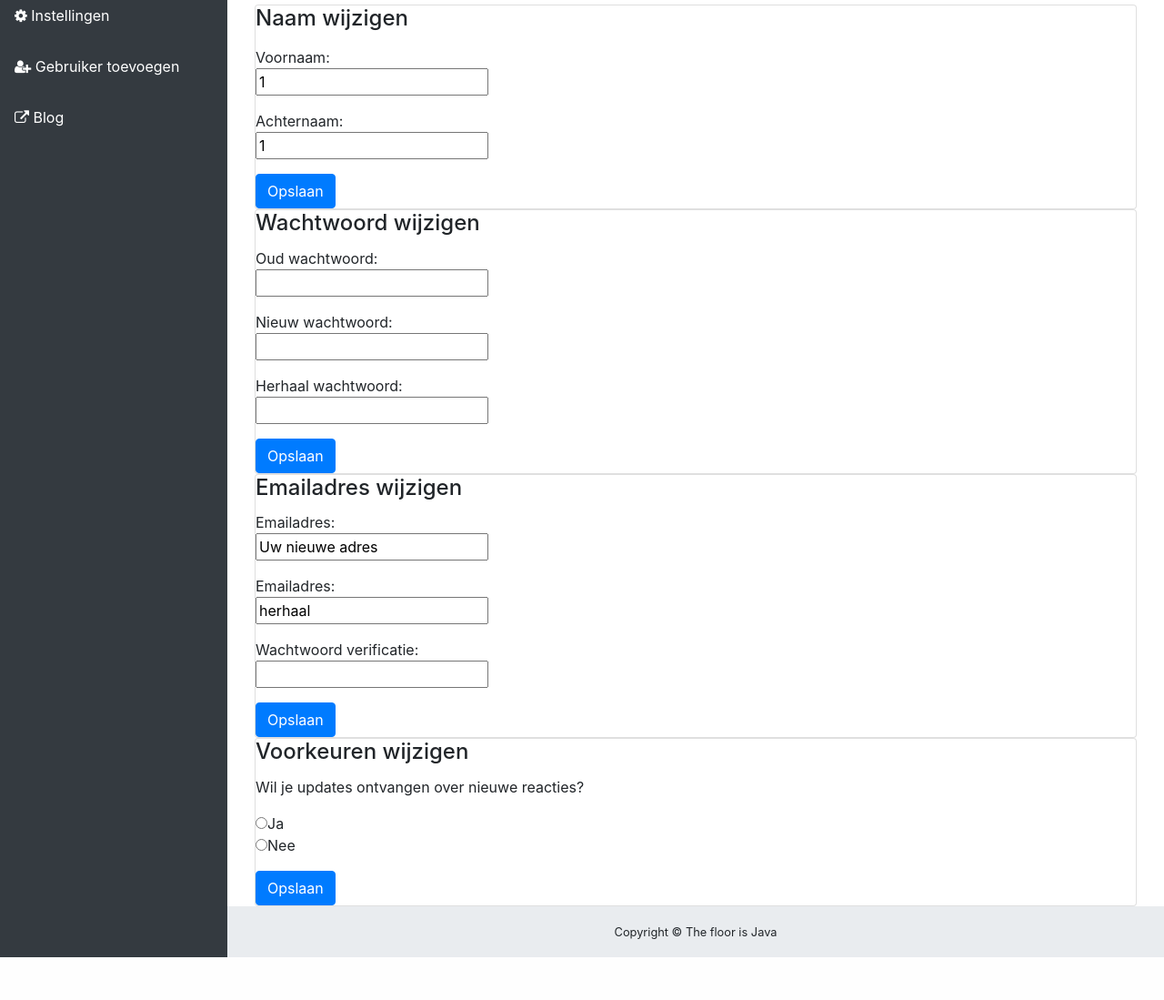
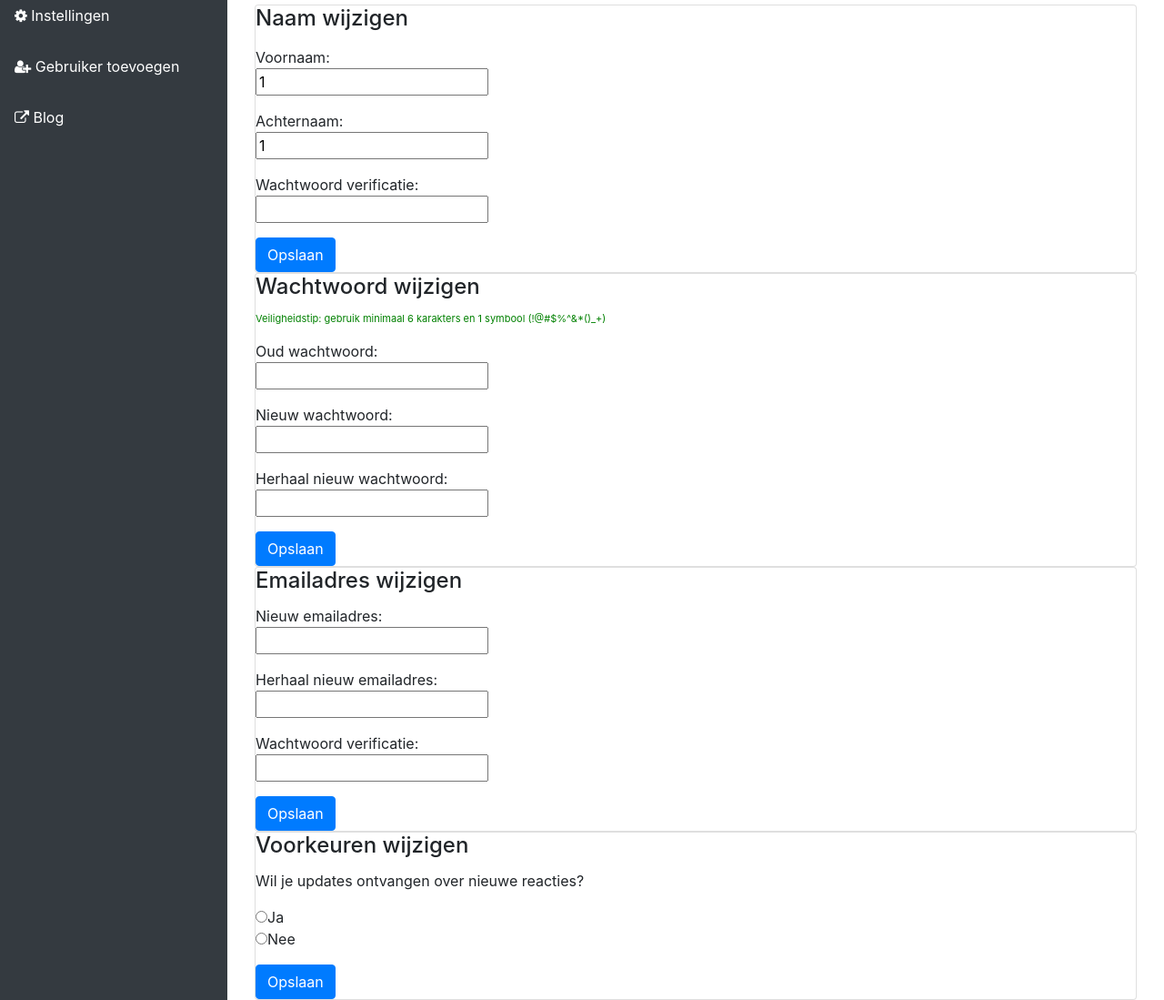
Before and after one commit to HofmanErik/KBS-project, a PHP site: page /admin/account.php in a window 1280 px wide. Shown: the part 235-1334 px from the top of the page at 91% size. Before the commit the page ends 1287 px from the top, so only its background shows below. Run offline with PHP 8.4, Linux system fonts and the light colour scheme; the visitor is signed in with stand-in values (Sample User, id 1); data comes from the database, SQL or seed files in the repository; some libraries are stand-ins or nearby versions.

Commit message:
verificatie en wachtwoordwijzig tip

```diff
--- a/Blog/admin/account.php
+++ b/Blog/admin/account.php
@@ -30,14 +30,21 @@ $naamVeranderingResponse = " ";
 if (isset($_POST["opslaan1"])) {
     $postvoornaam = $_POST['voornaam'];
     $postachternaam = $_POST["achternaam"];
+    $verifyForm = $_POST["naamVerifyForm"];
+    $wwhashOld = $_SESSION['wwhash'];
+    $passwrdVerify = password_verify($verifyForm, $wwhashOld);
     $mnr = $_SESSION['mnr'];
 
-    $sql = "UPDATE medewerker SET voornaam = '$postvoornaam', achternaam = '$postachternaam' WHERE mnr = '$mnr'";
-    $naamVeranderingResponse = "<font color='green'>* Bedankt uw naam is gewijzigd</font>";
+    if ($passwrdVerify == TRUE) {
 
-    $stmt = $conn->prepare($sql);
-    $stmt->execute();
+        $sql = "UPDATE medewerker SET voornaam = '$postvoornaam', achternaam = '$postachternaam' WHERE mnr = '$mnr'";
+        $naamVeranderingResponse = "<font color='green'>* Bedankt uw naam is gewijzigd</font>";
 
+        $stmt = $conn->prepare($sql);
+        $stmt->execute();
+    } else {
+        $naamVeranderingResponse = "<font color='red'>* Het wachtwoord klopt niet.</font>";
+    }
     $sql = 'SELECT achternaam, voornaam FROM medewerker';
     foreach ($conn->query($sql) as $row) {
         $achternaam = $row['achternaam'];
@@ -81,7 +88,7 @@ $mailResetResponse2 = " ";
 $mailResetResponse3 = " ";
 
 if (isset($_POST['emailsubmit'])) {
-    $verifyForm = $_POST["verifyForm"];
+    $verifyForm = $_POST["mailVerifyForm"];
     $wwhashOld = $_SESSION['wwhash'];
     $passwrdVerify = password_verify($verifyForm, $wwhashOld);
     $mail1 = $_POST['mail1'];
@@ -183,6 +190,7 @@ if (isset($_POST['statussubmit'])) {
                                                         echo $achternaam;
                                                     }
                                                     ?>"></p>
+                                                <p>Wachtwoord verificatie: <br><input type="password" name="naamVerifyForm">
                                                 <p><?php echo$naamVeranderingResponse; ?></p>
                                                 <p class="card-text"></p>
                                                 <input type="submit" name="opslaan1" value="Opslaan" class="btn btn-primary">
@@ -195,9 +203,10 @@ if (isset($_POST['statussubmit'])) {
                                         <div class="card">
                                             <div class="card-block">
                                                 <h4 class="card-title">Wachtwoord wijzigen</h4>
+                                                <p style="font-size:11px; color:green">Veiligheidstip: gebruik minimaal 6 karakters en 1 symbool (!@#$%^&*()_+)</p>
                                                 <p>Oud wachtwoord: <br><input type=password name="oudWachtwoord"></p>
-                                                <p>Nieuw wachtwoord: <br><input type=password name="nieuwWachtwoord1"></p>
-                                                <p>Herhaal wachtwoord: <br><input type=password name="nieuwWachtwoord2"></p>
+                                                <p>Nieuw wachtwoord:<br><input type=password name="nieuwWachtwoord1"></p>
+                                                <p>Herhaal nieuw wachtwoord: <br><input type=password name="nieuwWachtwoord2"></p>
                                                 <p><?php echo$wwHerstelResponse1; ?></p>
                                                 <p><?php echo$wwHerstelResponse2; ?></p>
                                                 <p class="card-text"></p>
@@ -213,9 +222,9 @@ if (isset($_POST['statussubmit'])) {
                                         <div class="card-block">
                                             <h4 class="card-title">Emailadres wijzigen</h4>
                                             <form action="account.php" method="POST">
-                                                <p>Emailadres: <br><input type="email" name="mail1" value="Uw nieuwe adres"></p>
-                                                <p>Emailadres: <br><input type="email" name="mail2" value="herhaal"></p>
-                                                <p>Wachtwoord verificatie: <br><input type="password" name="verifyForm">
+                                                <p>Nieuw emailadres: <br><input type="email" name="mail1" value=""></p>
+                                                <p>Herhaal nieuw emailadres: <br><input type="email" name="mail2"></p>
+                                                <p>Wachtwoord verificatie: <br><input type="password" name="mailVerifyForm">
                                                 <p><?php echo$mailResetResponse1; ?></p>
                                                 <p><?php echo$mailResetResponse2; ?></p>
                                                 <input class="btn btn-primary" type="submit" name="emailsubmit" value="Opslaan">
```
